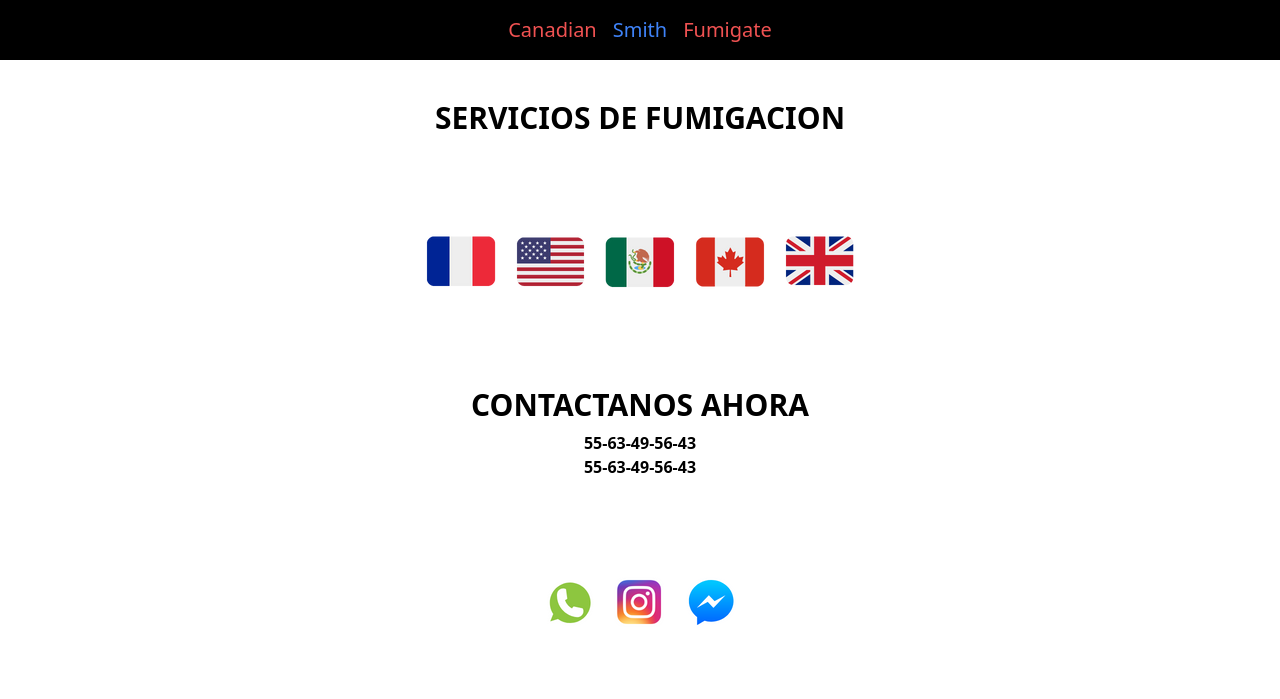
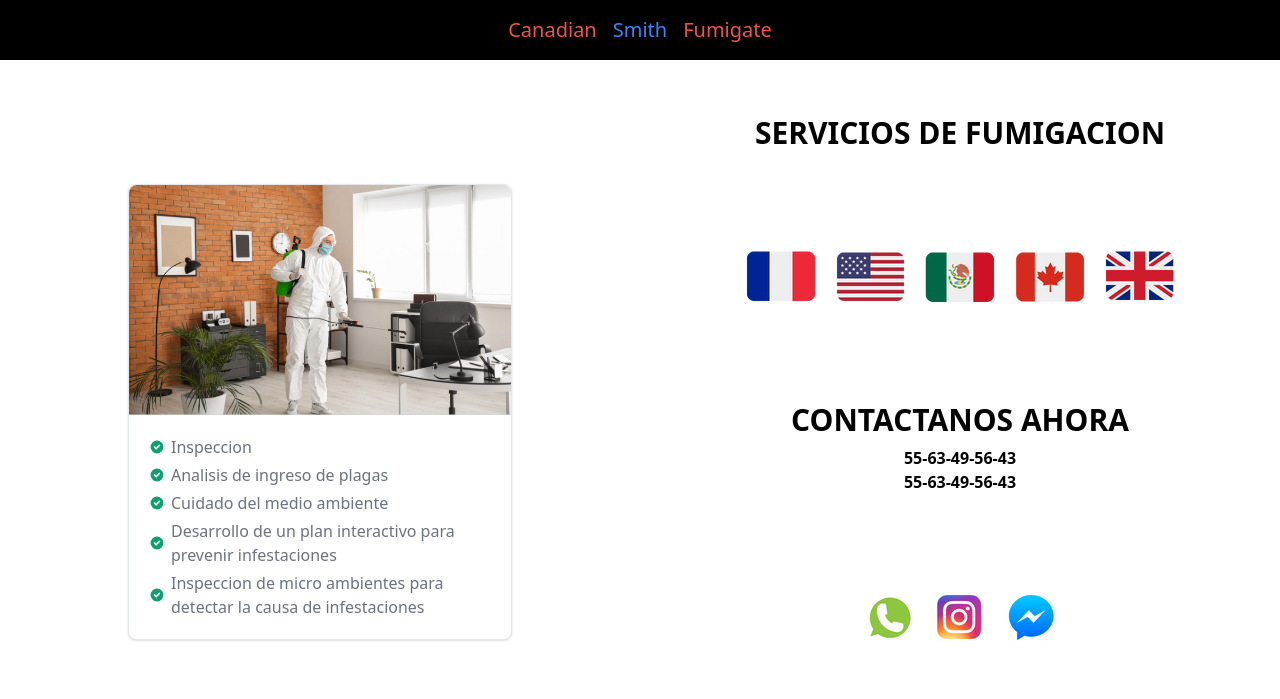
Before and after one commit to vumg-z/fumigaciones, a website with bundled scripts: page index.html in a window 1280 px wide. Shown: the top 699 px of the page. Built offline with nearby package versions, Linux system fonts and the light colour scheme.

Commit message:
responsive

```diff
--- a/index.html
+++ b/index.html
@@ -19,7 +19,9 @@
         </div>
     </section>
 
-    <section class="flex flex-col items-center  my-10">
+    <div class="flex flex-wrap justify-center items-center h-[calc(100vh-64px)]">
+
+        <section class="flex flex-col items-center  my-10 w-full lg:w-1/2 lg:order-2">
             <h2 class="text-3xl font-semibold">SERVICIOS DE FUMIGACION</h2>
             <img src="./iconos/flags.png" alt="">
             <h2 class="text-3xl font-semibold">CONTACTANOS AHORA</h2>
@@ -29,7 +31,7 @@
             <img src="./iconos/ICONOS.png" alt="">
         </section>
 
-    <div class=" flex justify-center items-center mb-8">
+        <div class=" flex justify-center items-center mb-8 w-full lg:w-1/2 lg:order-1">
             <div class="max-w-sm bg-white border border-gray-200 rounded-lg shadow dark:bg-gray-800 dark:border-gray-700">
                 <a href="#">
                     <img class="rounded-t-lg" src="./iconos/fumigando.PNG" alt="" />
@@ -62,6 +64,8 @@
             </div>
         </div>
 
+    </div>
+
 
     <link rel="stylesheet" href="https://maxcdn.bootstrapcdn.com/font-awesome/4.5.0/css/font-awesome.min.css">
     <a href="https://wa.me/message/QIL2VD2FDKWMA1" class="float" target="_blank">
```
Also changed, not shown: dist/output.css. Lines whose indentation alone changed are shown as unchanged.
